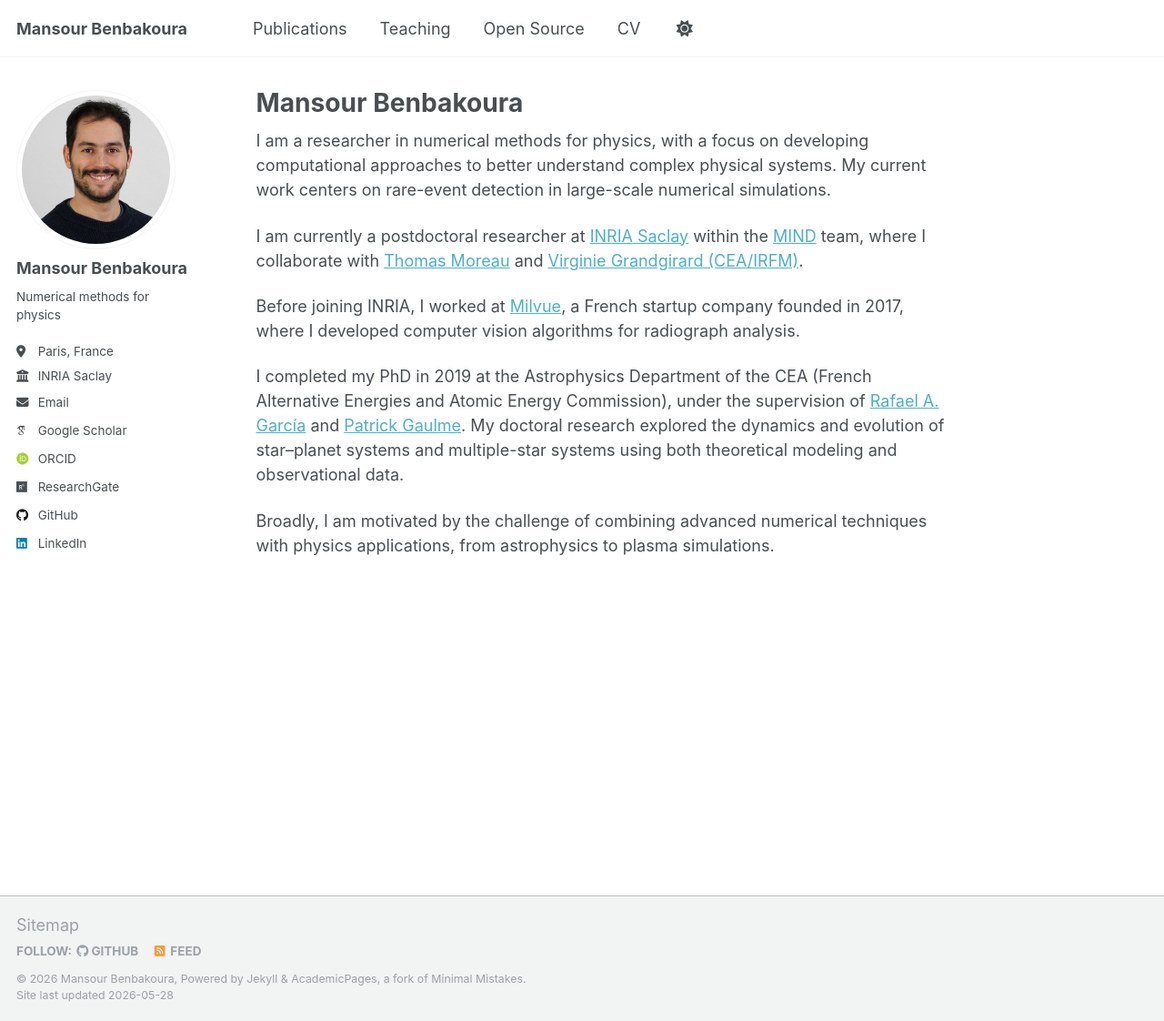
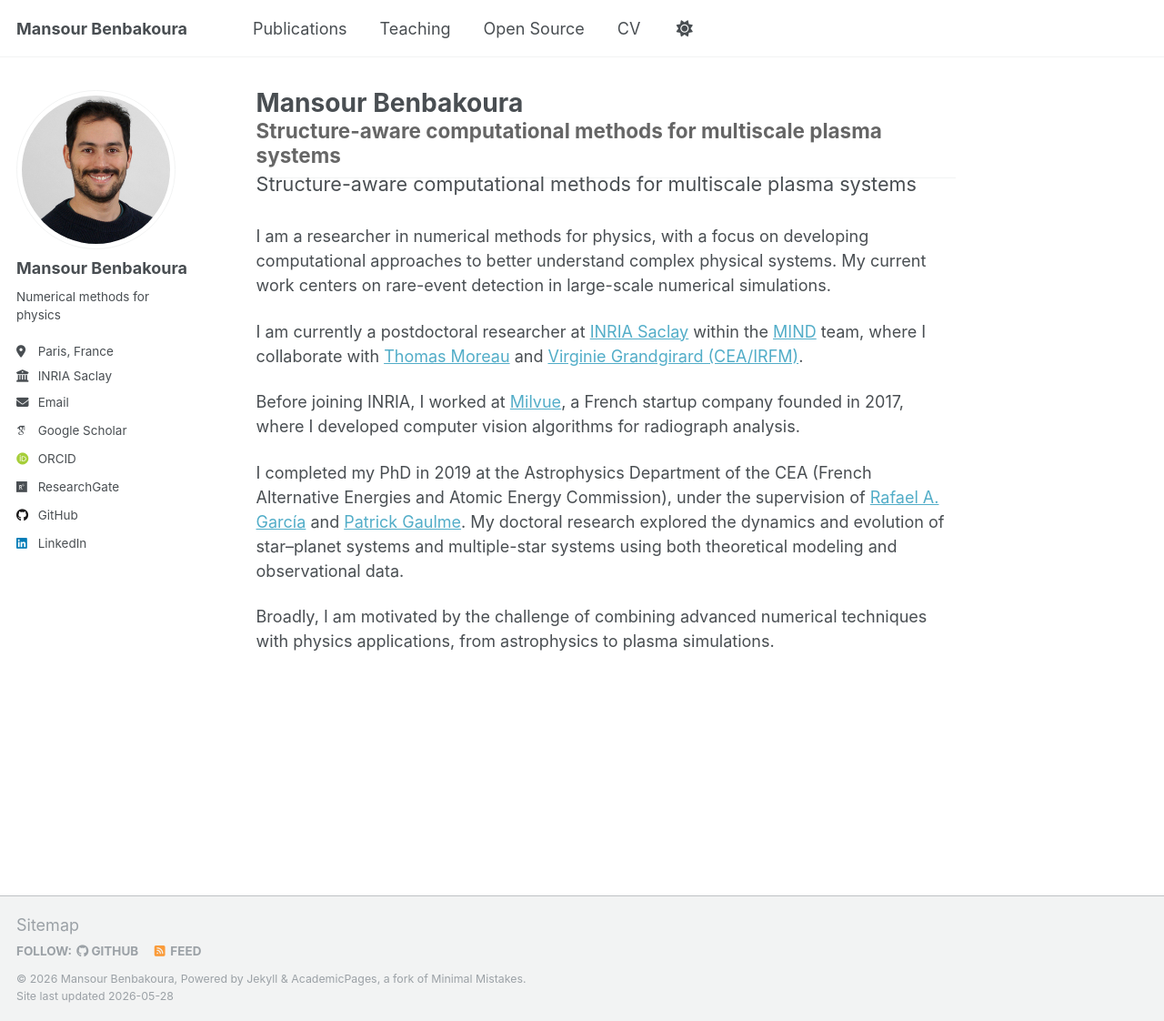
Before and after one commit to mansour-b/mansour-b.github.io, a Jekyll site: the page built from _pages/about.md, in a window 1280 px wide and 1122 px high. Shown: the whole window at 91% size. Built offline with Jekyll 4.4.1, drawn with Linux system fonts in a browser that asks for light colours; some web fonts are replaced; a script that is not in the unit is left out.

Commit message:
test subtitles

```diff
--- a/_pages/about.md
+++ b/_pages/about.md
@@ -6,6 +6,14 @@ redirect_from:
   - /about/
   - /about.html
 ---
+
+<h2 style="margin-top: -0.5em; color: #666;">
+Structure-aware computational methods for multiscale plasma systems
+</h2>
+
+<p style="font-size: 1.2em; margin-top: -1em;">
+Structure-aware computational methods for multiscale plasma systems
+</p>
 
 I am a researcher in numerical methods for physics, with a focus on developing computational approaches to better understand complex physical systems. My current work centers on rare-event detection in large-scale numerical simulations.
 
```
